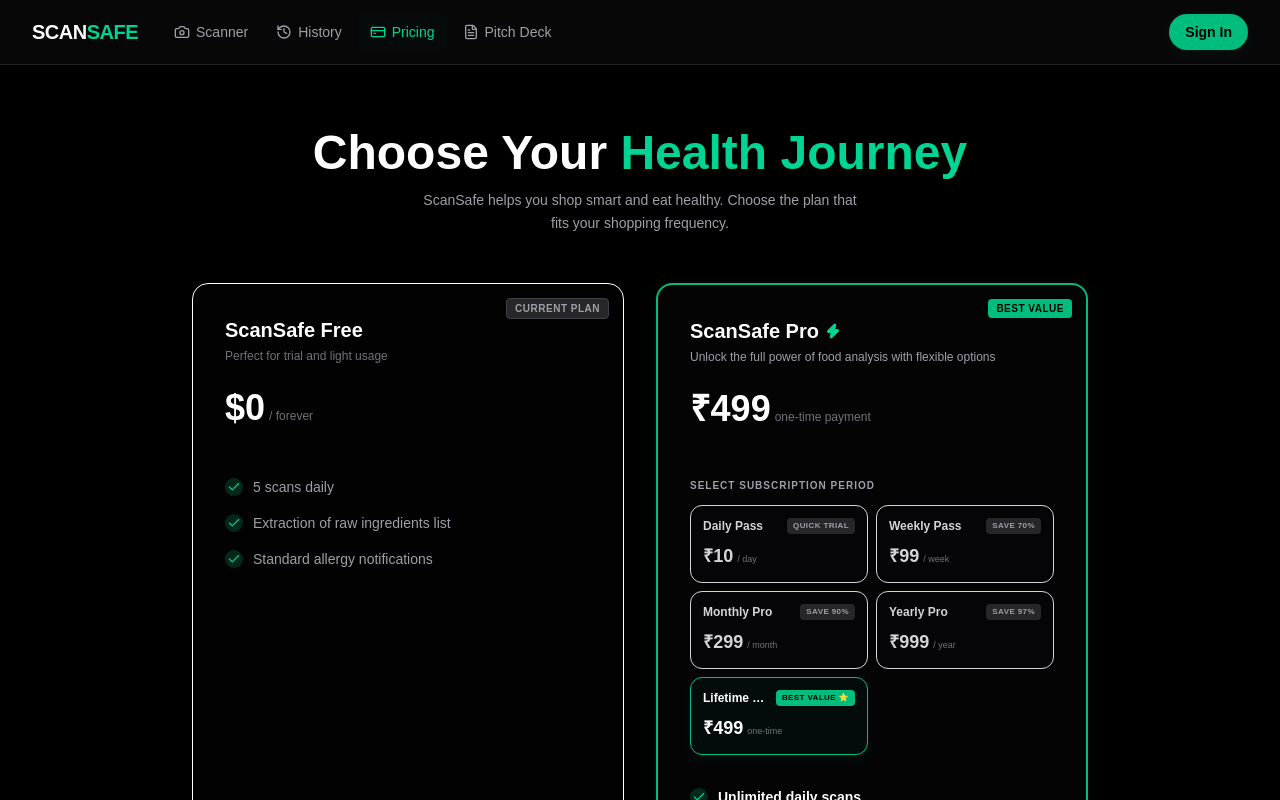
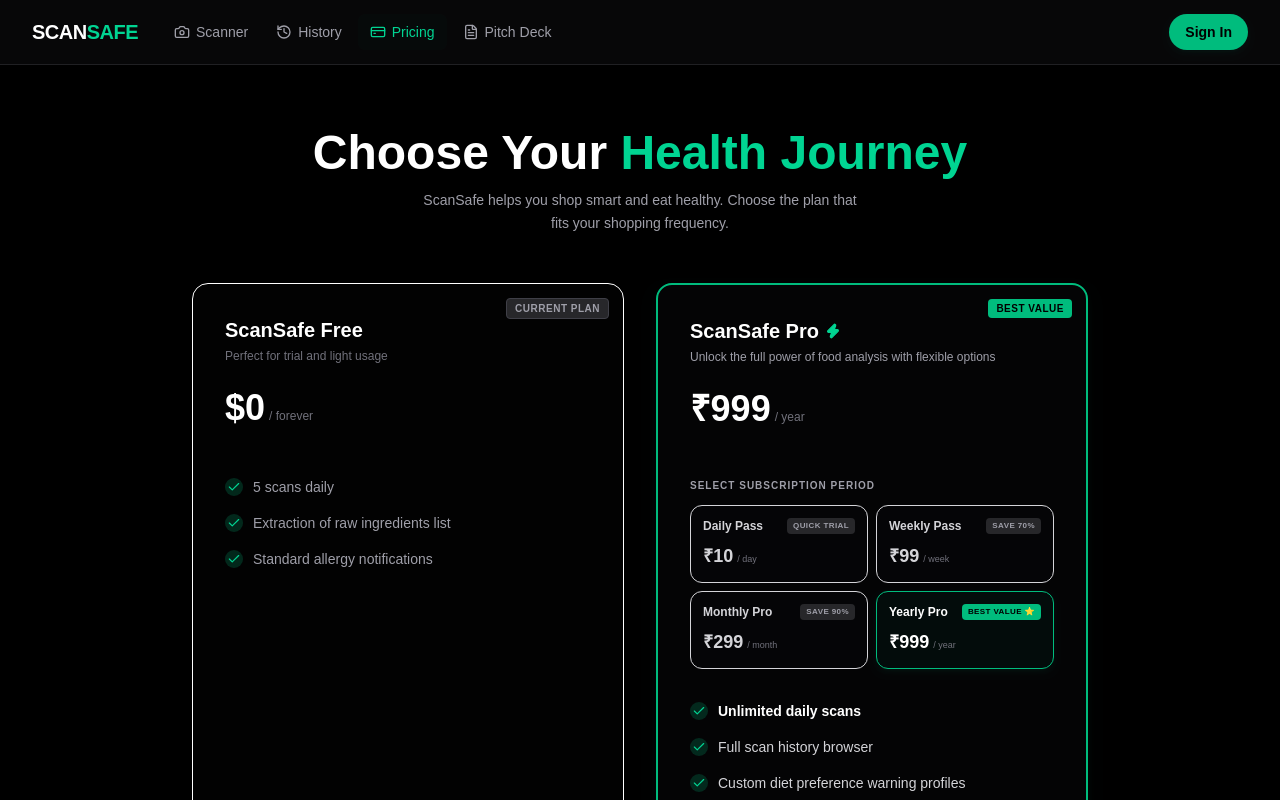
Before and after one commit to Kirtanpatel2326/Scansafe, a Next.js app: page /pricing in a window 1280 px wide. Shown: the top 800 px of the page. Built offline with nearby package versions, Linux system fonts and the light colour scheme; no server answers.

Commit message:
refactor: remove ₹499 lifetime plan option

```diff
--- a/app/api/checkout/route.ts
+++ b/app/api/checkout/route.ts
@@ -13,18 +13,18 @@
     }
 
     // Parse plan type from request body
-    let planType = 'lifetime'
+    let planType = 'year'
     try {
       const body = await request.json()
       if (body && body.planType) {
         planType = body.planType
       }
     } catch (e) {
-      // Body might be empty, default to lifetime
+      // Body might be empty, default to year
     }
 
     // Map planType to price in paise (1 INR = 100 paise)
-    let amount = 49900 // Default: ₹499 (lifetime)
+    let amount = 99900 // Default: ₹999 (year)
     if (planType === 'day') {
       amount = 1000 // ₹10
     } else if (planType === 'week') {
@@ -33,8 +33,6 @@
       amount = 29900 // ₹299
     } else if (planType === 'year') {
       amount = 99900 // ₹999
-    } else if (planType === 'lifetime') {
-      amount = 49900 // ₹499
     }
 
     const currency = 'INR'
--- a/app/api/razorpay-webhook/route.ts
+++ b/app/api/razorpay-webhook/route.ts
@@ -37,7 +37,7 @@
       const notes = entity?.notes
       const userId = notes?.userId
       const paymentId = entity?.id || 'manual_payment'
-      const planType = notes?.planType || 'lifetime'
+      const planType = notes?.planType || 'year'
 
       if (!userId) {
         console.error('No userId found in Razorpay payment notes')
@@ -55,8 +55,6 @@
         expiresAt = new Date(now.getTime() + 30 * 24 * 60 * 60 * 1000).toISOString()
       } else if (planType === 'year') {
         expiresAt = new Date(now.getTime() + 365 * 24 * 60 * 60 * 1000).toISOString()
-      } else if (planType === 'lifetime') {
-        expiresAt = null
       }
 
       console.log(`Upgrading user ${userId} to Pro plan: type=${planType}, expires=${expiresAt} (Payment: ${paymentId})...`)
--- a/app/pricing/page.tsx
+++ b/app/pricing/page.tsx
@@ -26,7 +26,7 @@
   const [planType, setPlanType] = useState<string>('free')
   const [upgrading, setUpgrading] = useState(false)
   const [isSuccess, setIsSuccess] = useState(false)
-  const [selectedPeriod, setSelectedPeriod] = useState<'day' | 'week' | 'month' | 'year' | 'lifetime'>('lifetime')
+  const [selectedPeriod, setSelectedPeriod] = useState<'day' | 'week' | 'month' | 'year'>('year')
 
   useEffect(() => {
     supabase.auth.getUser().then(async ({ data: { user } }) => {
@@ -67,7 +67,7 @@
     }
   }
 
-  const handleUpgrade = async (planTypeParam: 'day' | 'week' | 'month' | 'year' | 'lifetime') => {
+  const handleUpgrade = async (planTypeParam: 'day' | 'week' | 'month' | 'year') => {
     if (!user) {
       router.push('/auth')
       return
@@ -99,8 +99,7 @@
         day: '1-Day Pass',
         week: 'Weekly Pass',
         month: 'Monthly Pro',
-        year: 'Yearly Pro',
-        lifetime: 'Lifetime Ultra'
+        year: 'Yearly Pro'
       }
 
       // Open Razorpay Options
@@ -238,11 +237,10 @@
                   { id: 'day', name: 'Daily Pass', price: 10, period: '/ day', desc: '1 Day of unlimited scans', savings: 'Quick Trial' },
                   { id: 'week', name: 'Weekly Pass', price: 99, period: '/ week', desc: '7 Days of unlimited scans', savings: 'Save 70%' },
                   { id: 'month', name: 'Monthly Pro', price: 299, period: '/ month', desc: '30 Days of unlimited scans', savings: 'Save 90%' },
-                  { id: 'year', name: 'Yearly Pro', price: 999, period: '/ year', desc: '365 Days of unlimited scans', savings: 'Save 97%' },
-                  { id: 'lifetime', name: 'Lifetime Deal', price: 499, period: 'one-time', desc: 'Own forever, pay once', savings: 'Best Value ⭐' },
+                  { id: 'year', name: 'Yearly Pro', price: 999, period: '/ year', desc: '365 Days of unlimited scans', savings: 'Best Value ⭐' },
                 ] as const
 
-                const activePeriod = periods.find(p => p.id === selectedPeriod) || periods[4]
+                const activePeriod = periods.find(p => p.id === selectedPeriod) || periods[3]
 
                 return (
                   <div className="relative rounded-2xl border-2 border-emerald-500 bg-zinc-900/20 p-8 flex flex-col justify-between shadow-lg shadow-emerald-500/5 overflow-hidden">
@@ -265,7 +263,7 @@
                       <div className="my-6">
                         <span className="text-4xl font-black text-white">₹{activePeriod.price}</span>
                         <span className="text-zinc-500 text-xs ml-1">
-                          {selectedPeriod === 'lifetime' ? 'one-time payment' : `${activePeriod.period}`}
+                          {activePeriod.period}
                         </span>
                       </div>
 
```
